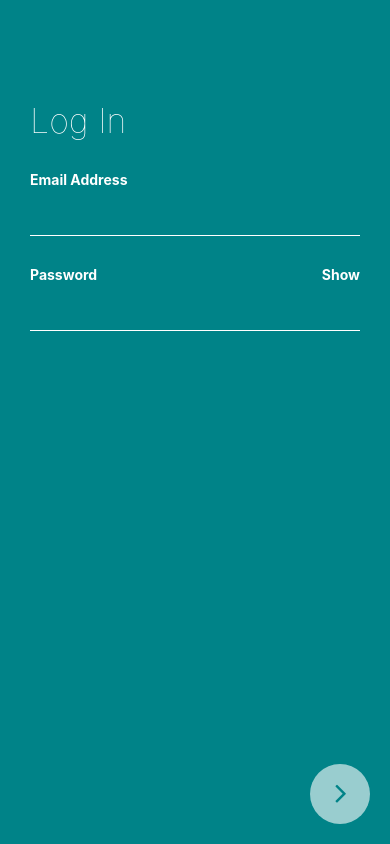
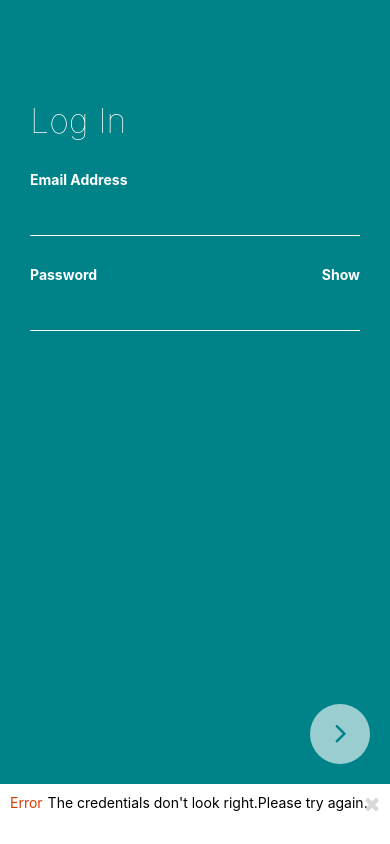
Before and after one commit to kashishbehl0310/AirBnb-Clone, a React Native app: screen / in a window 390 px wide. Built offline with nearby package versions, Linux system fonts and the light colour scheme.

Commit message:
Login error screen

```diff
--- /dev/null
+++ b/src/components/Notifications.js
@@ -0,0 +1,74 @@
+import React, { Component } from "react";
+import PropTypes from 'prop-types';
+import Icon from 'react-native-vector-icons/FontAwesome'
+import colors from '../styles/colors';
+import {
+    View,
+    Text,
+    TouchableOpacity,
+    StyleSheet
+} from "react-native";
+
+export default class Notifications extends React.Component{
+    closeNotification(){
+        this.props.handleCloseNotification()
+    }
+    render(){
+        const { type, firstLine, secondLine } = this.props;
+        return(
+            <View style={styles.wrapper}>
+                <View style={styles.notificationContent}>
+                    <Text style={styles.errorText}>{type}</Text>
+                    <Text style={styles.errorMessage}>{firstLine}</Text>
+                    <Text style={styles.errorMessage} >{secondLine}</Text>
+                </View>
+                <TouchableOpacity
+                    style={styles.closeButton}
+                >
+                    <Icon
+                        name="times"
+                        size={20}
+                        color={colors.lightGrey}
+                    />
+                </TouchableOpacity>
+            </View>
+        )
+    }
+}
+
+Notifications.PropTypes = {
+    showNotification: PropTypes.bool.isRequired,
+    type: PropTypes.string.isRequired,
+    firstLine: PropTypes.string,
+    secondLine: PropTypes.string,
+    handleCloseNotification: PropTypes.func
+}
+
+const styles = StyleSheet.create({
+    wrapper: {
+        backgroundColor: colors.white,
+        width: '100%',
+        height: 60,
+        padding: 10
+    },
+    notificationContent: {
+        flexDirection: 'row',
+        flexWrap: 'wrap',
+        alignItems: 'flex-start'
+    },
+    errorText: {
+        color: colors.darkOrange,
+        marginRight: 5,
+        fontSize: 14,
+        marginBottom: 2
+    },
+    errorMessage: {
+        marginBottom: 2,
+        fontSize: 14
+    },
+    closeButton: {
+        position: 'absolute',
+        right: 10,
+        top: 10
+    }
+})
--- a/src/screens/Login.js
+++ b/src/screens/Login.js
@@ -11,10 +11,14 @@
 import colors from '../styles/colors';
 import InputField from '../components/forms/InputField';
 import NextArrowButton from '../components/buttons/NextArrowButton';
+import Notifications from '../components/Notifications'
 
 export default class Login extends Component{
     handleNextButton(){
         alert('Next Button pressed')
+    }
+    handleCloseNotification(){
+        alert('Closing')
     }
     render(){
         return(
@@ -46,6 +50,15 @@
                     <View style={styles.nextButton}>
                         <NextArrowButton
                             handleNextButton={this.handleNextButton}
+                        />
+                    </View>
+                    <View>
+                        <Notifications
+                            showNotification={true}
+                            handleCloseNotification={this.handleCloseNotification}
+                            type="Error"
+                            firstLine="The credentials don't look right."
+                            secondLine="Please try again."
                         />
                     </View>
                 </View>
--- a/src/styles/colors/index.js
+++ b/src/styles/colors/index.js
@@ -1,5 +1,7 @@
 export default {
     black: "#000000",
     white: "#ffffff",
-    green01: "#008388"
+    green01: "#008388",
+    darkOrange: "#d93900",
+    lightGrey: "#d8d8d8"
 }
```
